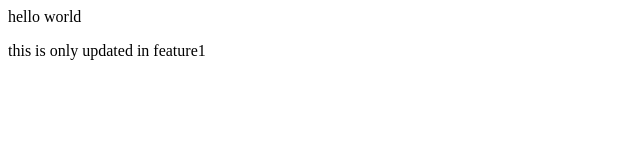
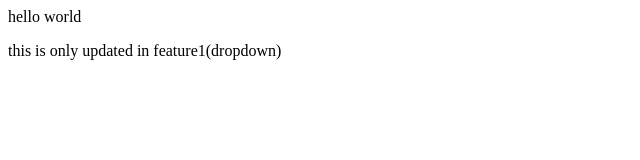
Before and after one commit to bhargav-kodali/localrepo, a plain HTML site: page index.html in a window 1280 px wide. Shown: the full height of the page, 0-640 px from the left. Drawn offline with Linux system fonts and the light colour scheme.

Commit message:
add dropdown

```diff
--- a/index.html
+++ b/index.html
@@ -1,2 +1,2 @@
 <p>hello world</p>
-<p>this is only updated in feature1</p>
+<p>this is only updated in feature1(dropdown)</p>
```
